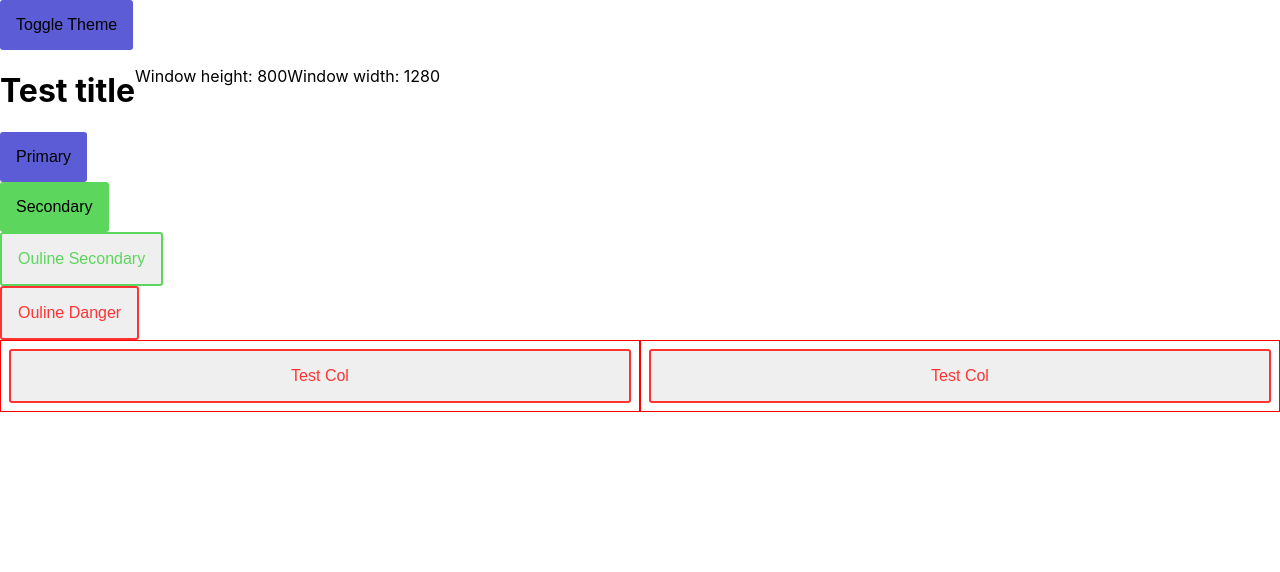
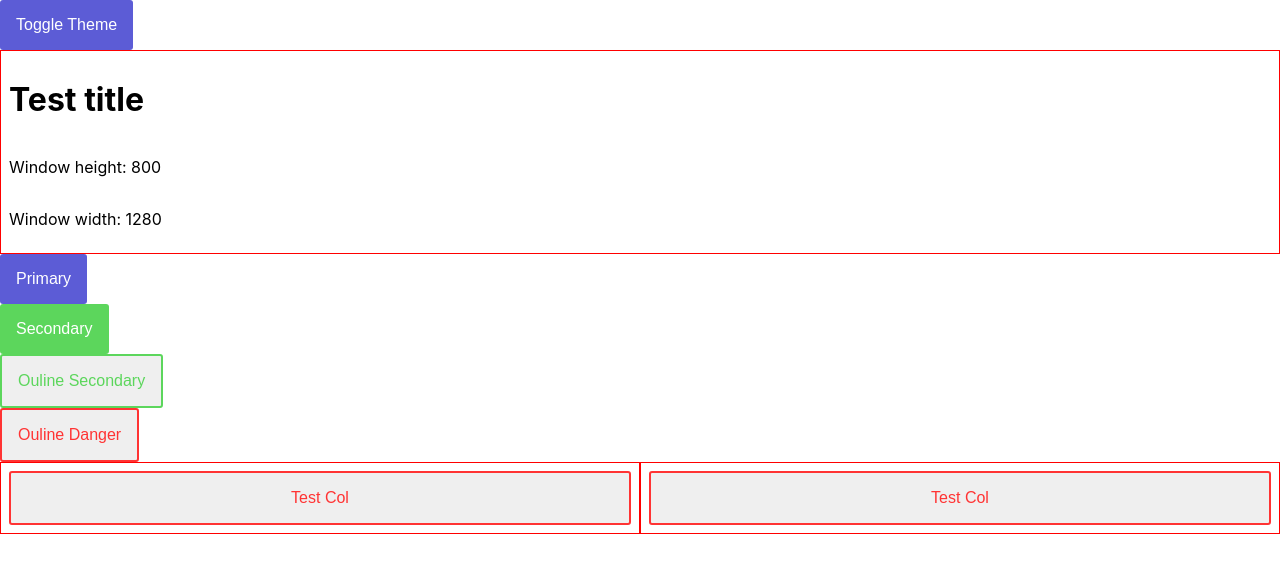
Before and after one commit to Nickheythatsme/cards, a React app in the folder front-end/: page / in a window 1280 px wide. Shown: the top 572 px of the page. Built offline with nearby package versions, Linux system fonts and the light colour scheme.

Commit message:
saving before moving to bootstrap scss

```diff
--- a/front-end/src/components/Col.tsx
+++ b/front-end/src/components/Col.tsx
@@ -1,5 +1,4 @@
 import React from 'react';
-//import CSS from 'csstype';
 
 export default function Row(props: any) {
     return (
--- a/front-end/src/components/Container.scss
+++ b/front-end/src/components/Container.scss
@@ -1,3 +1,15 @@
+.container {
+    width: 100%;
+    height: 100%;
+    margin-right: 0.75em;
+    margin-left: 0.75em;
+}
+
+.fluid {
+    margin-right: 0;
+    margin-left: 0;
+}
+
 .row {
     display: flex;
     flex-direction: row;
--- a/front-end/src/components/Container.tsx
+++ b/front-end/src/components/Container.tsx
@@ -1,21 +1,10 @@
 import React from 'react';
 import './Container.scss';
-import CSS from 'csstype';
-
-const containerStyle: CSS.Properties = {
-    width: '100%',
-    marginRight: 'auto',
-    marginLeft: 'auto',
-}
-
-const fluidContainerStyle: CSS.Properties = {
-    ...containerStyle,
-}
 
 export default function Container(props: any) {
     return (
-        <div style={containerStyle}>
+        <div className={props.fluid ? 'container fluid' : 'container'}>
             {props.children}
         </div>
-    )
+    );
 }
--- a/front-end/src/components/ShowAll.tsx
+++ b/front-end/src/components/ShowAll.tsx
@@ -9,11 +9,13 @@ const ShowAll: React.FC = () => {
     const { height, width } = useWindowDimensions();
 
     return (
-        <Container>
+        <Container fluid={true}>
             <Row>
-                <h1>Test title</h1>
-                <p>Window height: {height}</p>
-                <p>Window width: {width}</p>
+                <Col>
+                    <h1>Test title</h1>
+                    <p>Window height: {height}</p>
+                    <p>Window width: {width}</p>
+                </Col>
             </Row>
             <Row>
                 <Button>Primary</Button>
@@ -36,7 +38,6 @@ const ShowAll: React.FC = () => {
                 </Col>
             </Row>
         </Container>
-
     )
 }
 
--- a/front-end/src/components/Theming.tsx
+++ b/front-end/src/components/Theming.tsx
@@ -9,6 +9,7 @@ export interface ThemeType {
     warning: string,
     success: string,
     danger: string,
+    background: string,
     textBackground: string,
     [themeName: string]: string
 }
@@ -25,7 +26,8 @@ export const themes: AllThemesType = {
         warning: '#ffbf80',
         success: '#4dff4d',
         danger: '#ff3333',
-        textBackground: '#fff'
+        background: '#fff',
+        textBackground: '#000'
     },
     dark: {
         primary: '#5c5cd6',
@@ -34,7 +36,8 @@ export const themes: AllThemesType = {
         warning: '#ffbf80',
         success: '#4dff4d',
         danger: '#ff3333',
-        textBackground: '#000'
+        background: '#000',
+        textBackground: '#fff'
     },
 };
 
```
Also changed, not shown: front-end/src/components/Button.tsx (line endings or trailing spaces).
